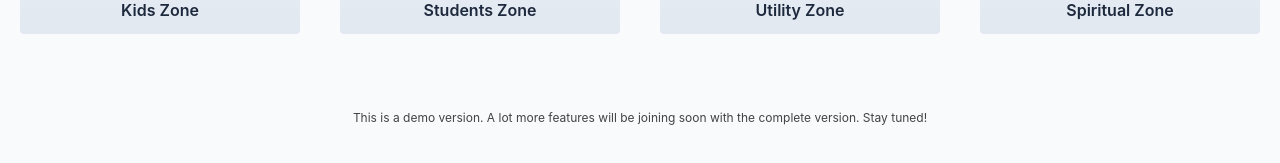
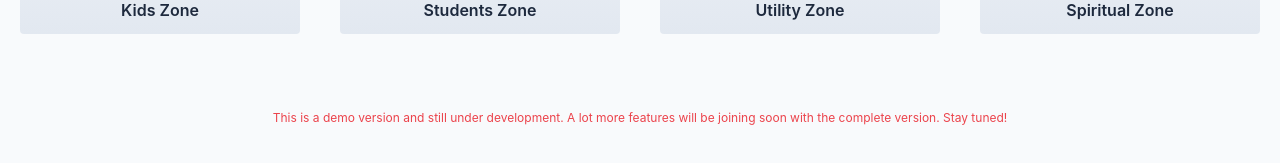
Before and after one commit to koushik2411/D-Buddy, a React (Vite) app: page / in a window 1280 px wide. Shown: the part 521-684 px from the top of the page. Built offline with nearby package versions, Linux system fonts and the light colour scheme.

Commit message:
Changed info text

```diff
--- a/src/pages/Home.jsx
+++ b/src/pages/Home.jsx
@@ -52,8 +52,8 @@ function Home() {
         ))}
       </div>
 
-      <p className=" p-10 text-xs animate-pulse">
-        This is a demo version. A lot more features will be joining soon with
+      <p className=" p-10 text-xs text-red-600 animate-pulse">
+        This is a demo version and still under development. A lot more features will be joining soon with
         the complete version. Stay tuned!
       </p>
     </div>
```
